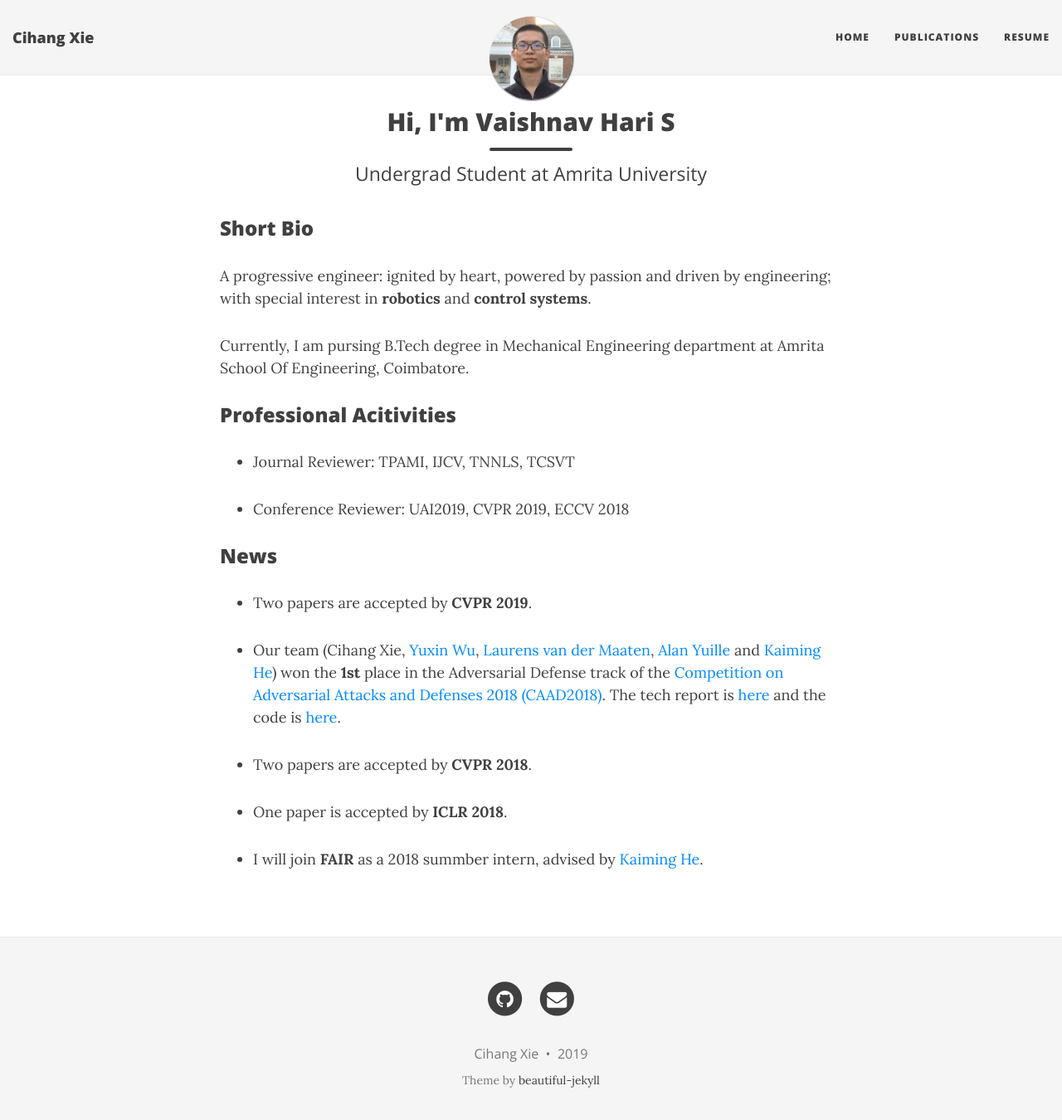
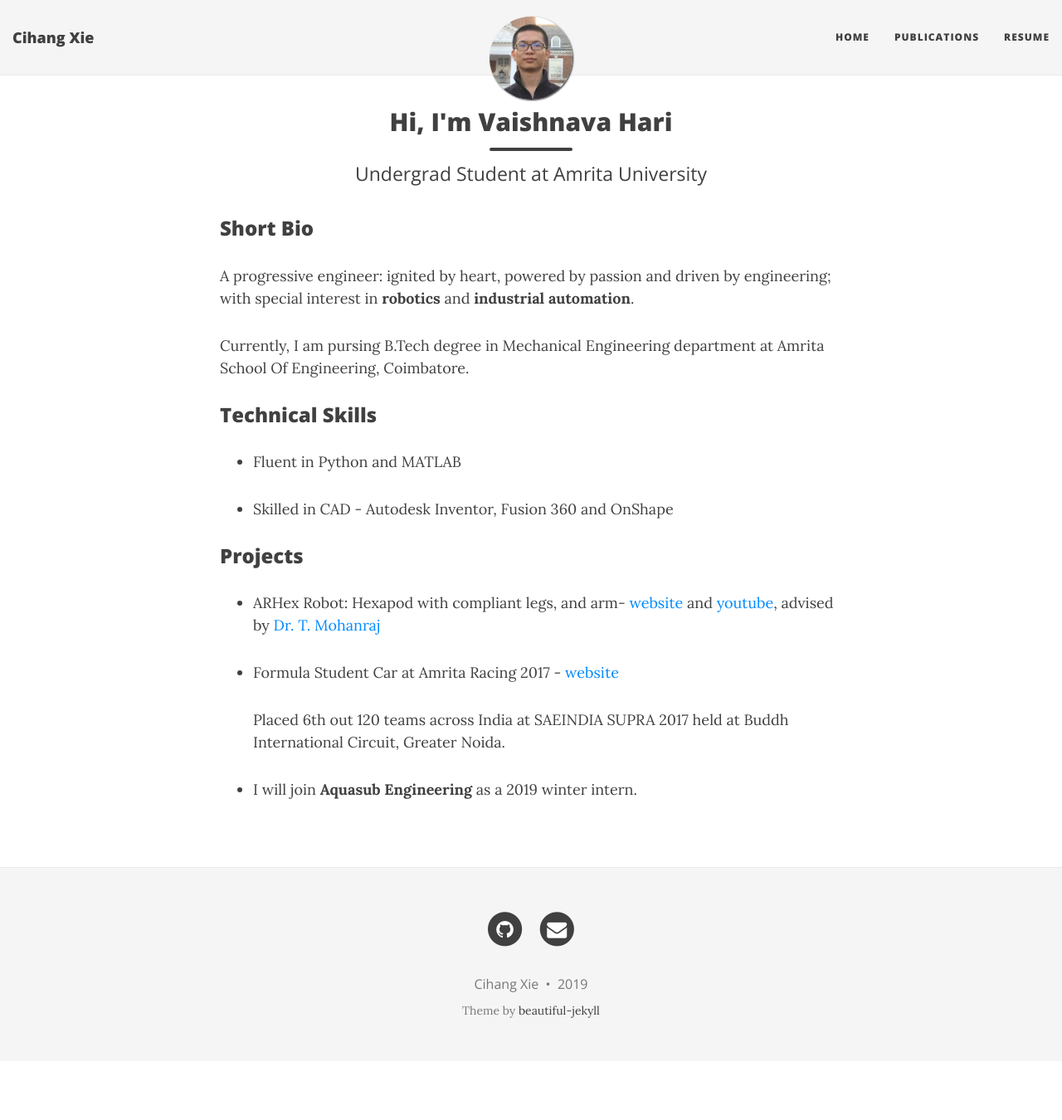
Before and after one commit to svaichu/svaichu.github.io, a Jekyll site: the page built from index.html, in a window 1280 px wide and 1363 px high. Shown: the top 1350 px of the window at 83% size. Built offline with Jekyll 4.4.1, drawn with Linux system fonts in a browser that asks for light colours; nearby versions of some CDN libraries; the list of posts is cut into pages by our own code.

Commit message:
Update index.html

```diff
--- a/index.html
+++ b/index.html
@@ -1,27 +1,26 @@
 ---
 layout: page
-title: Hi, I'm Vaishnav Hari S
+title: Hi, I'm Vaishnava Hari
 subtitle: Undergrad Student at Amrita University
 use-site-title: true
 ---
 
 <h3>Short Bio</h3>
-<p>A progressive engineer: ignited by heart, powered by passion and driven by engineering; with special interest in <b>robotics</b> and <b>control systems</b>.</p>
+<p>A progressive engineer: ignited by heart, powered by passion and driven by engineering; with special interest in <b>robotics</b> and <b>industrial automation</b>.</p>
 <p>Currently, I am pursing B.Tech degree in Mechanical Engineering department at Amrita School Of Engineering, Coimbatore.</p>
 
 
-<h3>Professional Acitivities</h3>
+<h3>Technical Skills</h3>
 <ul>
-  <li><p>Journal Reviewer: TPAMI, IJCV, TNNLS, TCSVT</p></li>
-  <li><p>Conference Reviewer: UAI2019, CVPR 2019, ECCV 2018</p></li>
+  <li><p>Fluent in Python and MATLAB</p></li>
+  <li><p>Skilled in CAD - Autodesk Inventor, Fusion 360 and OnShape</p></li>
 </ul>
 
 
-<h3>News</h3>
+<h3>Projects</h3>
 <ul>
-  <li><p>Two papers are accepted by <b>CVPR 2019</b>.</p></li>
-  <li><p>Our team (Cihang Xie, <a href="http://ppwwyyxx.com/">Yuxin Wu</a>, <a href="https://lvdmaaten.github.io/">Laurens van der Maaten</a>, <a href="http://cogsci.jhu.edu/directory/alan-yuille/">Alan Yuille</a> and <a href="http://kaiminghe.com/">Kaiming He</a>) won the <b>1st</b> place in the Adversarial Defense track of the <a href="https://en.caad.geekpwn.org/competition/list.html?menuId=10">Competition on Adversarial Attacks and Defenses 2018 (CAAD2018)</a>. The tech report is <a href="https://arxiv.org/pdf/1812.03411.pdf">here</a> and the code is <a href="https://github.com/facebookresearch/ImageNet-Adversarial-Training">here</a>.</p></li>
-  <li><p>Two papers are accepted by <b>CVPR 2018</b>.</p></li>
-  <li><p>One paper is accepted by <b>ICLR 2018</b>.</p></li>
-  <li><p>I will join <b>FAIR</b> as a 2018 summber intern, advised by <a href="http://kaiminghe.com/">Kaiming He</a>.</p></li>
+  <li><p>ARHex Robot: Hexapod with compliant legs, and arm- <a href="http://vaishnavahari.me/">website</a> and <a href="https://www.youtube.com/watch?v=Af0Ggii6uZU">youtube</a>, advised by <a href="https://www.amrita.edu/faculty/t-mohanraj"> Dr. T. Mohanraj</a></p></li>
+  <li><p>Formula Student Car at Amrita Racing 2017 - <a href="https://www.amritaracing.com/2017">website</a></p>
+  <p>Placed 6th out 120 teams across India at SAEINDIA SUPRA 2017 held at Buddh International Circuit, Greater Noida.</li>
+  <li><p>I will join <b>Aquasub Engineering</b> as a 2019 winter intern.</p></li>
 </ul>
```
